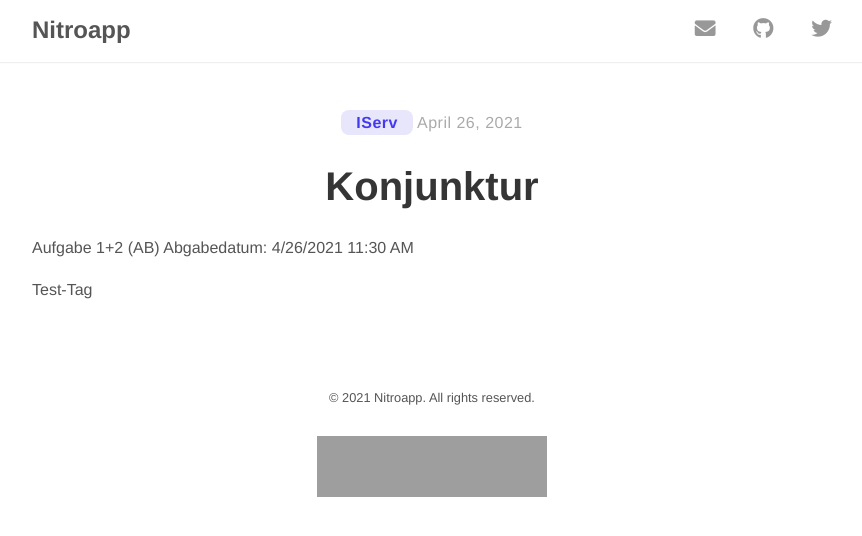
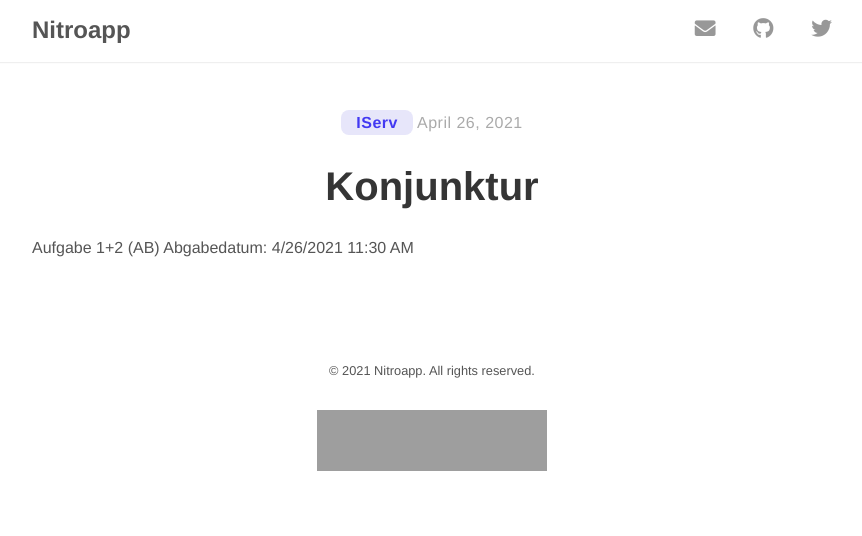
Before and after one commit to cns-nitroapp/blog, a Jekyll site: the page built from _posts/2021-4-26-1341.md, in a window 1280 px wide. Shown: the top 536 px of the page, without its empty margins (208-1070 px from the left). Built offline with Jekyll 4.4.1, drawn with Linux system fonts in a browser that asks for light colours; nearby versions of some CDN libraries; grey boxes are pictures that could not be loaded.

Commit message:
Update post.html

```diff
--- a/_layouts/post.html
+++ b/_layouts/post.html
@@ -15,7 +15,7 @@ layout: default
   </h1>
 
   {{ content }}
-  <span class="label label-default">Test-Tag</span>
+  <span class="label label-default">{{ page.link }}</span>
 
 </div>
 
```
